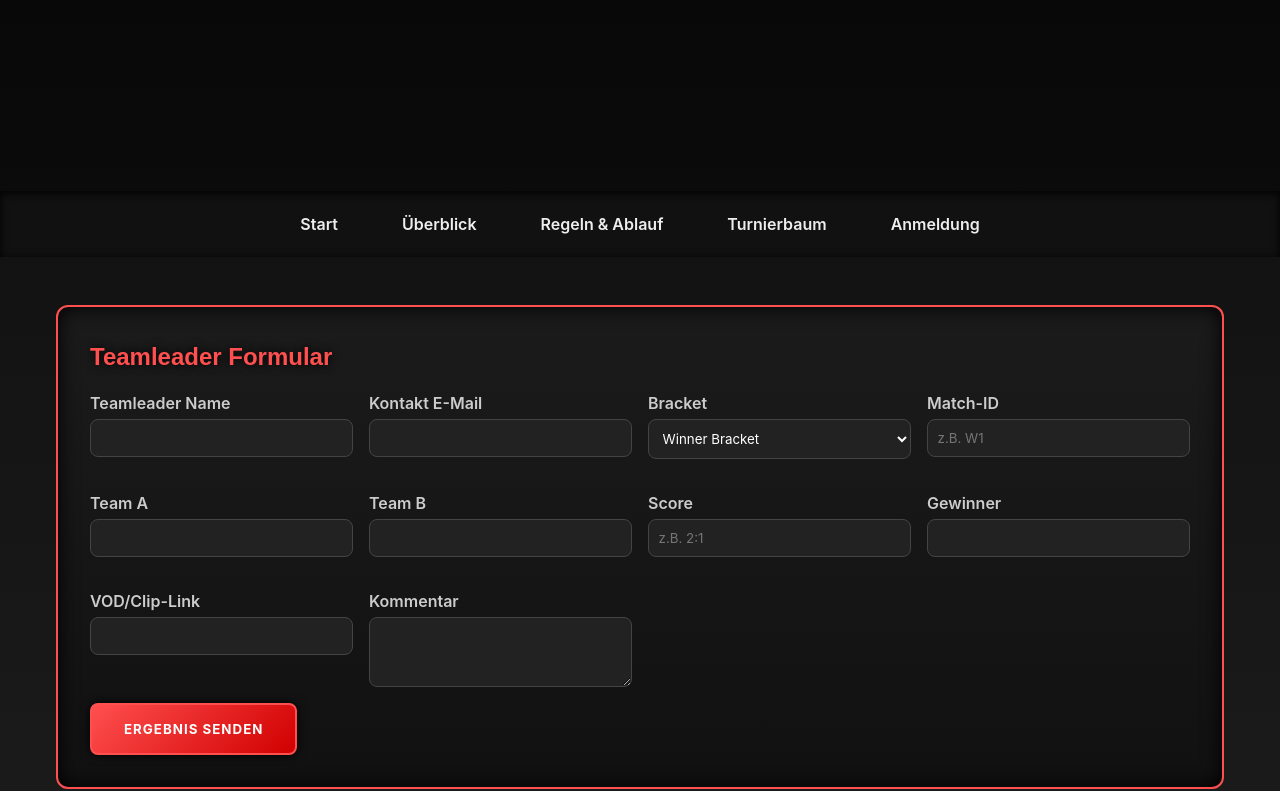
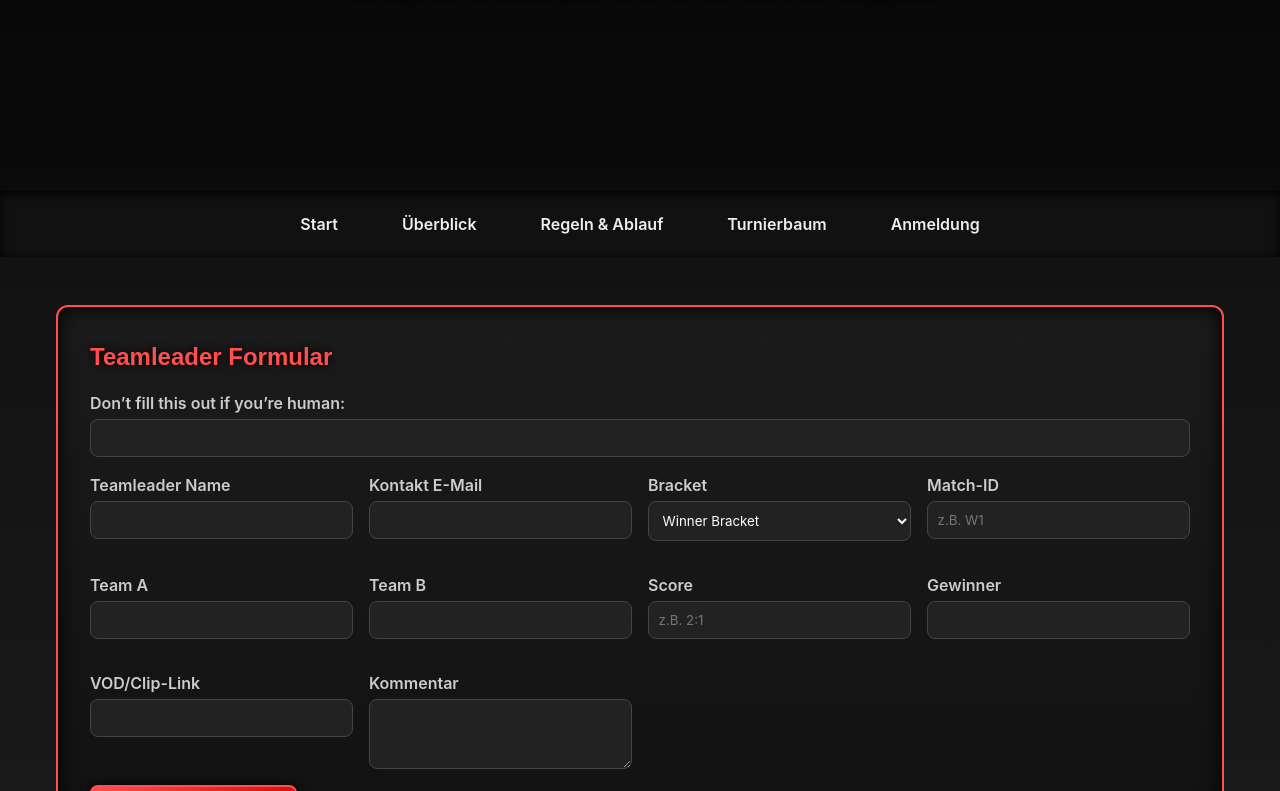
Before and after one commit to Postmortem83/Warhammer40kPVP3on3Event, a plain HTML site: page report.html in a window 1280 px wide. Shown: the part 309-1100 px from the top of the page. Drawn offline with Linux system fonts and the light colour scheme.

Commit message:
Update report.html

```diff
--- a/report.html
+++ b/report.html
@@ -11,6 +11,7 @@
     <div class="overlay"></div>
     <div class="hero__content">
       <h1>Match-Reporting</h1>
+      <p>Bitte trage hier dein Spielergebnis ein. Es wird nach Überprüfung freigegeben.</p>
     </div>
   </header>
 
@@ -25,8 +26,12 @@
   <main class="container">
     <section class="card">
       <h2>Teamleader Formular</h2>
-      <form name="match-report" method="POST" data-netlify="true" netlify-honeypot="bot-field">
+      <form name="match-report" method="POST" data-netlify="true" netlify-honeypot="bot-field" action="thank-you.html">
         <input type="hidden" name="form-name" value="match-report">
+        <p class="hidden">
+          <label>Don’t fill this out if you’re human: <input name="bot-field"></label>
+        </p>
+
         <div class="form-grid">
           <label>Teamleader Name<input type="text" name="leader" required></label>
           <label>Kontakt E-Mail<input type="email" name="email" required></label>
@@ -45,6 +50,7 @@
           <label>VOD/Clip-Link<input type="url" name="vod"></label>
           <label>Kommentar<textarea name="comment" rows="3"></textarea></label>
         </div>
+
         <button class="btn btn--primary" type="submit">Ergebnis senden</button>
       </form>
     </section>
```
